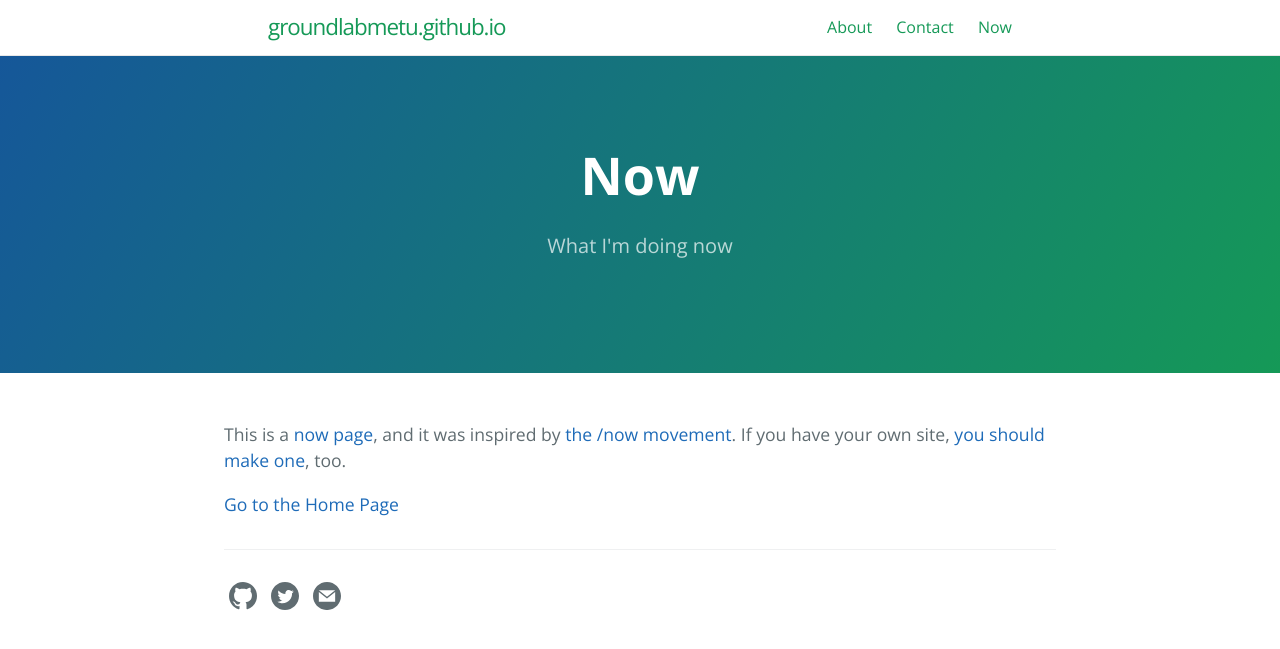
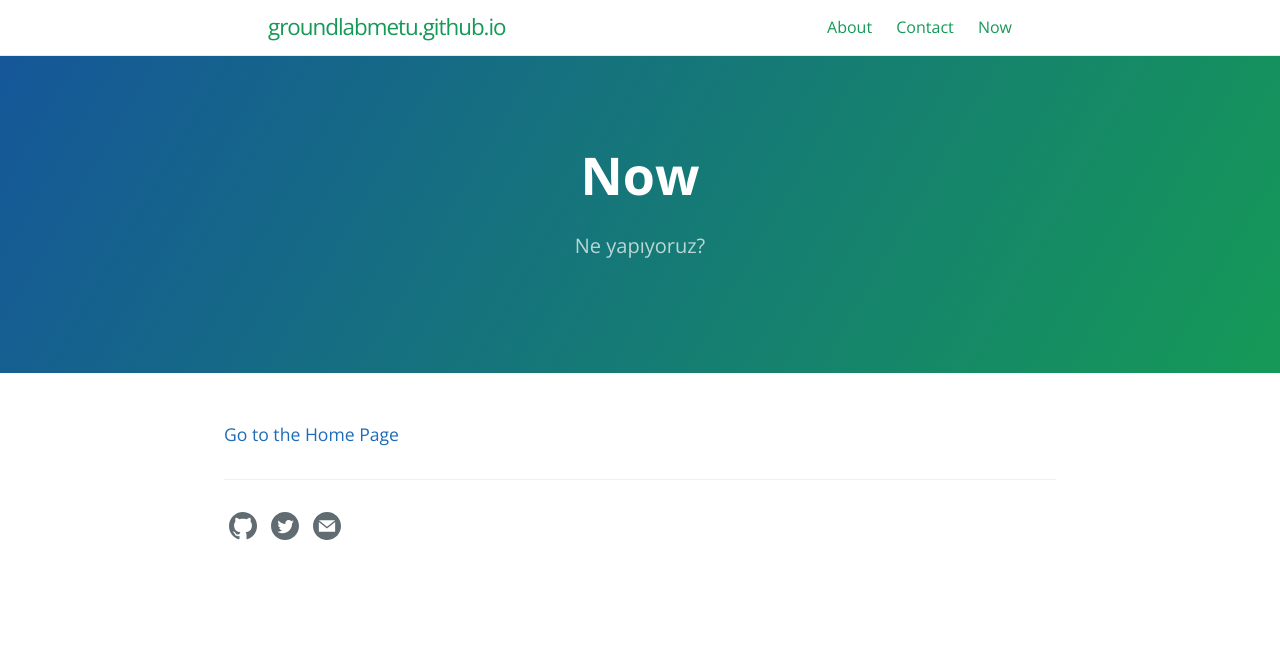
Before and after one commit to groundlabmetu/groundlabmetu.github.io, a Jekyll site: the page built from now.md, in a window 1280 px wide. Shown: the top 649 px of the page. Built offline with Jekyll 4.4.1, drawn with Linux system fonts in a browser that asks for light colours.

Commit message:
Update now.md

```diff
--- a/now.md
+++ b/now.md
@@ -1,12 +1,11 @@
 ---
 layout: page
 title: Now
-tagline: What I'm doing now
+tagline: Ne yapıyoruz?
 permalink: /now.html
 ref: now
 order: 2
 ---
 
-This is a [now page](https://nownownow.com/about), and it was inspired by [the /now movement](https://sivers.org/nowff). If you have your own site, [you should make one](https://nownownow.com/about), too.
 
 [Go to the Home Page]({{ '/' | absolute_url }})
```
